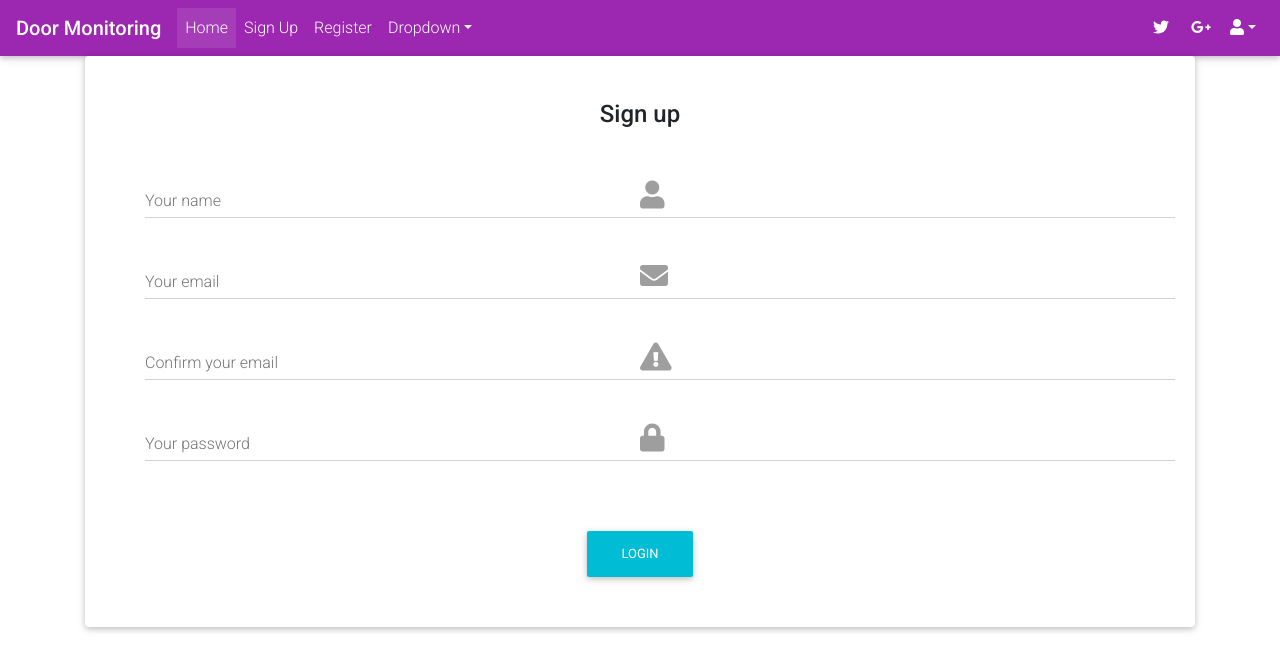
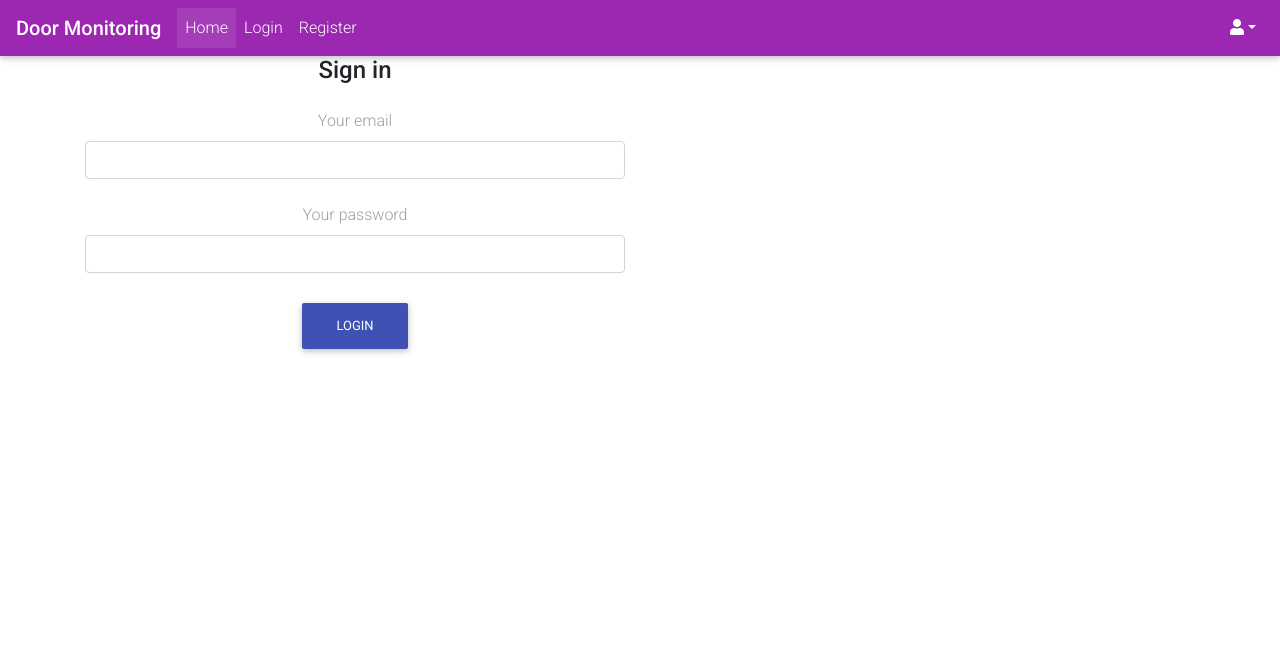
Before and after one commit to Usman2661/React-DoorApp, a React (Create React App) app: page / in a window 1280 px wide. Shown: the top 670 px of the page. Built offline with nearby package versions, Linux system fonts and the light colour scheme.

Commit message:
routing setup

```diff
--- a/src/App.js
+++ b/src/App.js
@@ -1,7 +1,13 @@
 import React , { Component} from 'react';
 import './App.css';
 import Navbar from './header/NavbarPage';
-import Login from './components/login';
+import Login from './components/login'
+import { BrowserRouter as Router , Route , Switch , Link} from 'react-router-dom';
+import Register from './components/register';
+import Error from './components/Error';
+
+
+
 
 
 class App extends Component {
@@ -9,8 +15,18 @@ class App extends Component {
   {
      return (
     <div className="App">
-             <Navbar />
-     <Login/>
+
+     <Router>
+            <div>
+            <Navbar />
+            <Switch>
+             <Route path="/" component={Login} exact/>
+             <Route path="/register" component={Register}/>
+             <Route component={Error}/>
+
+           </Switch>
+            </div>
+          </Router>
     </div>
   );
 }
--- /dev/null
+++ b/src/components/Error.js
@@ -0,0 +1,11 @@
+import React from 'react';
+
+const Error = () => {
+    return (
+       <div>
+          <h1>Error: Page does not exist!</h1>
+       </div>
+    );
+}
+
+export default Error;
--- a/src/components/login.js
+++ b/src/components/login.js
@@ -2,59 +2,40 @@ import React, { Component } from 'react';
 import { MDBContainer, MDBRow, MDBCol, MDBInput, MDBBtn, MDBCard, MDBCardBody } from 'mdbreact';
 
 class login extends Component {
+
+  login() {
+    console.log("The login button was clicked!!!");
+  }
+
+
     render() {
         return (
           <MDBContainer>
           <MDBRow>
-              <MDBCol md="12">
-                <MDBCard>
-                  <MDBCardBody>
+            <MDBCol md="6">
               <form>
-                      <p className="h4 text-center py-4">Sign up</p>
-                      <div className="grey-text">
-                        <MDBInput
-                          label="Your name"
-                          icon="user"
-                          group
-                          type="text"
-                          validate
-                          error="wrong"
-                          success="right"
+                <p className="h4 text-center mb-4">Sign in</p>
+                <label htmlFor="defaultFormLoginEmailEx" className="grey-text">
+                  Your email
+                </label>
+                <input
+                  type="email"
+                  id="defaultFormLoginEmailEx"
+                  className="form-control"
                 />
-                        <MDBInput
-                          label="Your email"
-                          icon="envelope"
-                          group
-                          type="email"
-                          validate
-                          error="wrong"
-                          success="right"
+                <br />
+                <label htmlFor="defaultFormLoginPasswordEx" className="grey-text">
+                  Your password
+                </label>
+                <input
+                  type="password"
+                  id="defaultFormLoginPasswordEx"
+                  className="form-control"
                 />
-                        <MDBInput
-                          label="Confirm your email"
-                          icon="exclamation-triangle"
-                          group
-                          type="text"
-                          validate
-                          error="wrong"
-                          success="right"
-                        />
-                        <MDBInput
-                          label="Your password"
-                          icon="lock"
-                          group
-                          type="password"
-                          validate
-                        />
-                      </div>
-                      <div className="text-center py-4 mt-3">
-                        <MDBBtn color="cyan" type="submit">
-                          Login
-                        </MDBBtn>
+                <div className="text-center mt-4">
+                  <MDBBtn color="indigo" type="button" onClick = {this.login}>Login</MDBBtn>
                 </div>
               </form>
-                  </MDBCardBody>
-                </MDBCard>
             </MDBCol>
           </MDBRow>
         </MDBContainer>
--- a/src/header/NavbarPage.js
+++ b/src/header/NavbarPage.js
@@ -1,7 +1,8 @@
 import React, { Component } from "react";
 import { MDBNavbar, MDBNavbarBrand, MDBNavbarNav, MDBNavItem, MDBNavLink, MDBNavbarToggler, MDBCollapse, MDBDropdown,
 MDBDropdownToggle, MDBDropdownMenu, MDBDropdownItem, MDBIcon } from "mdbreact";
-import { BrowserRouter as Router } from 'react-router-dom';
+import { BrowserRouter as Router , Link , NavLink } from 'react-router-dom';
+
 
 class NavbarPage extends Component {
 
@@ -15,7 +16,6 @@ toggleCollapse = () => {
 
 render() {
   return (
-    <Router>
       <MDBNavbar color="purple" dark expand="md">
         <MDBNavbarBrand>
           <strong className="white-text">Door Monitoring</strong>
@@ -24,39 +24,19 @@ render() {
         <MDBCollapse id="navbarCollapse3" isOpen={this.state.isOpen} navbar>
           <MDBNavbarNav left>
             <MDBNavItem active>
-              <MDBNavLink to="#!">Home</MDBNavLink>
+              <MDBNavLink to="/">Home</MDBNavLink>
             </MDBNavItem>
             <MDBNavItem>
-              <MDBNavLink to="#!">Sign Up</MDBNavLink>
+              <MDBNavLink to="/">Login</MDBNavLink>
+
             </MDBNavItem>
             <MDBNavItem>
-              <MDBNavLink to="#!">Register</MDBNavLink>
+            <MDBNavLink to="/register">Register</MDBNavLink>
             </MDBNavItem>
-            <MDBNavItem>
-              <MDBDropdown>
-                <MDBDropdownToggle nav caret>
-                  <div className="d-none d-md-inline">Dropdown</div>
-                </MDBDropdownToggle>
-                <MDBDropdownMenu className="dropdown-default">
-                  <MDBDropdownItem href="#!">Action</MDBDropdownItem>
-                  <MDBDropdownItem href="#!">Another Action</MDBDropdownItem>
-                  <MDBDropdownItem href="#!">Something else here</MDBDropdownItem>
-                  <MDBDropdownItem href="#!">Something else here</MDBDropdownItem>
-                </MDBDropdownMenu>
-              </MDBDropdown>
-            </MDBNavItem>
+
           </MDBNavbarNav>
           <MDBNavbarNav right>
-            <MDBNavItem>
-              <MDBNavLink className="waves-effect waves-light" to="#!">
-                <MDBIcon fab icon="twitter" />
-              </MDBNavLink>
-            </MDBNavItem>
-            <MDBNavItem>
-              <MDBNavLink className="waves-effect waves-light" to="#!">
-                <MDBIcon fab icon="google-plus-g" />
-              </MDBNavLink>
-            </MDBNavItem>
+
             <MDBNavItem>
               <MDBDropdown>
                 <MDBDropdownToggle nav caret>
@@ -73,7 +53,7 @@ render() {
           </MDBNavbarNav>
         </MDBCollapse>
       </MDBNavbar>
-    </Router>
+
     );
   }
 }
```
Lines whose indentation alone changed are shown as unchanged.
